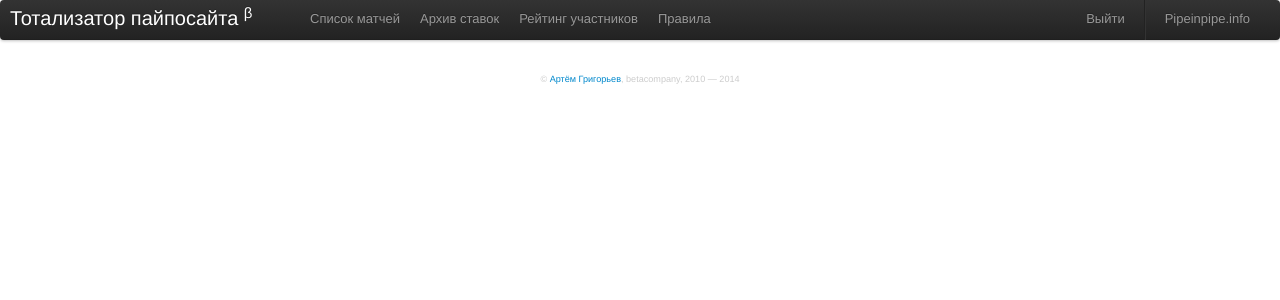
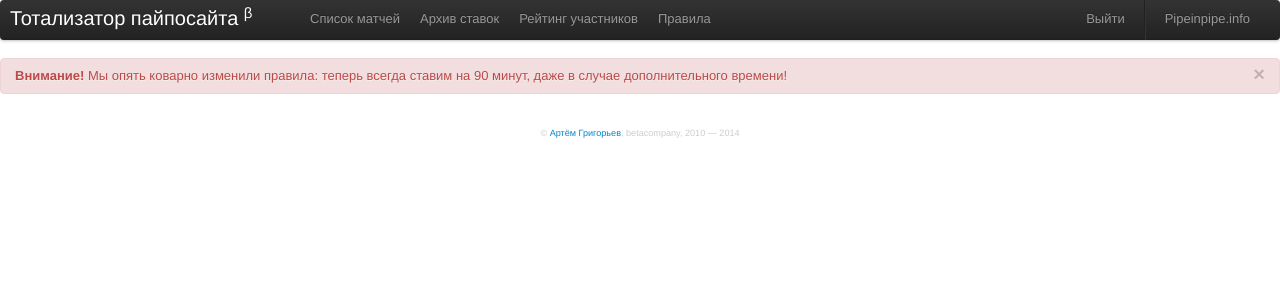
Before and after one commit to betacompany/totalizator, a PHP site: template templates/menu.php in a window 1280 px wide. Shown: the top 300 px of the page. Run offline with PHP 8.4, Linux system fonts and the light colour scheme; the template is opened without the code that fills it, so the values that code supplies are empty; some libraries are stand-ins or nearby versions.

Commit message:
add new extra time rules alert bar

```diff
--- a/templates/menu.php
+++ b/templates/menu.php
@@ -47,3 +47,9 @@ $menu[3]['title'] = 'Правила';
         </div>
     </div>
 </div>
+<div class="alert alert-danger alert-dismissable">
+    <button type="button" class="close" data-dismiss="alert" aria-hidden="true">&times;</button>
+    <strong>Внимание!</strong>
+    Мы опять коварно изменили правила: теперь всегда ставим на 90 минут,
+    даже в случае дополнительного времени!
+</div>
```
